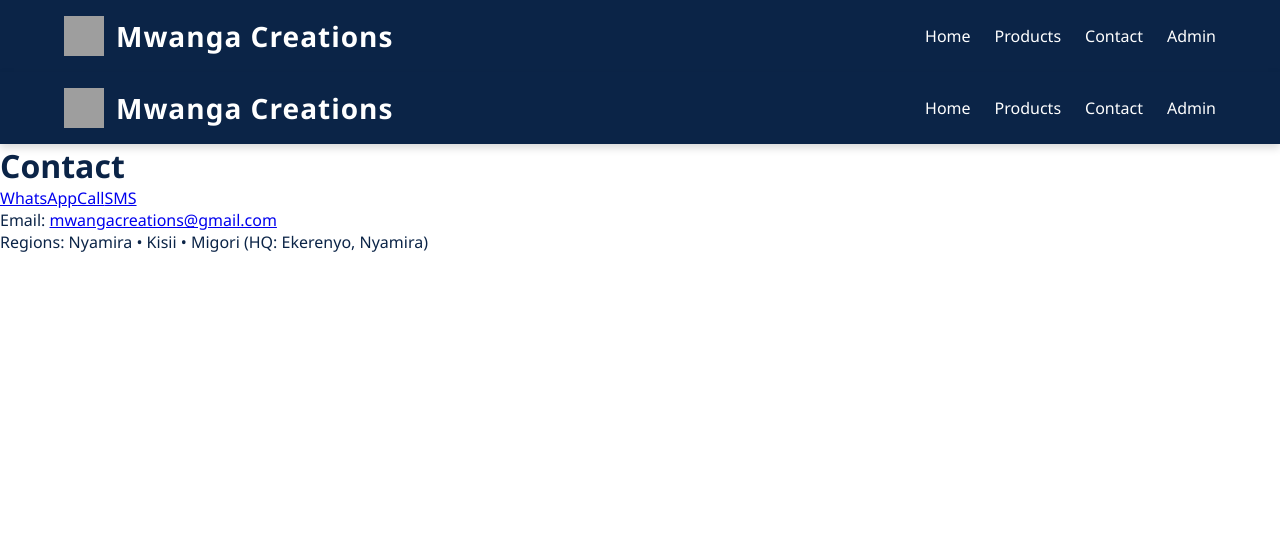
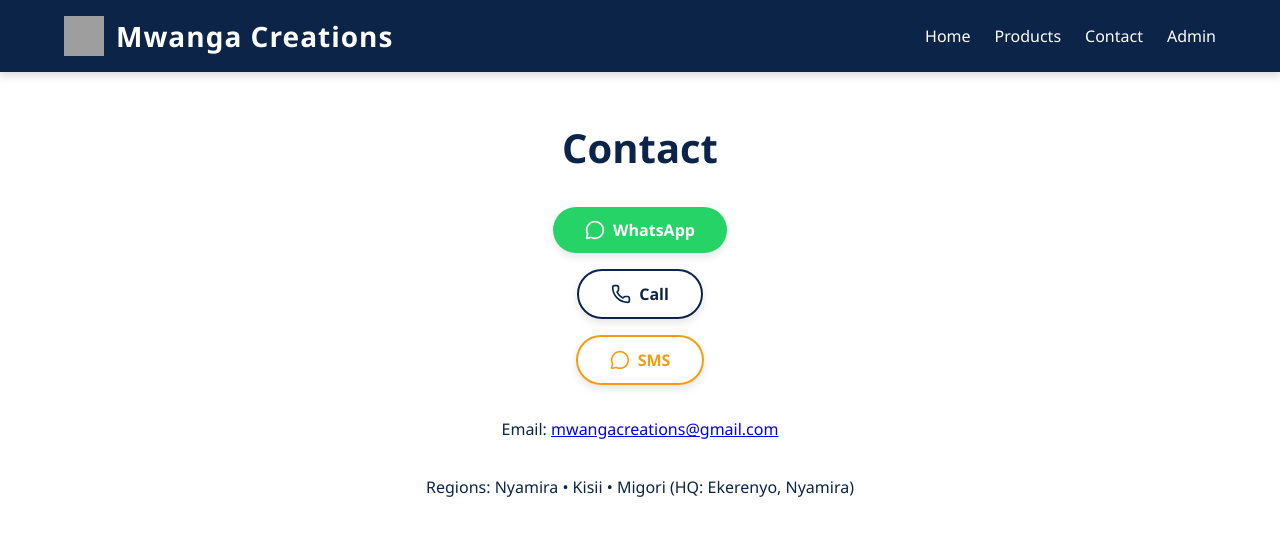
Before and after one commit to BILLADAMS-arch/mwanga-creations, a Next.js app: page /contact in a window 1280 px wide. Shown: the top 536 px of the page. Built offline with nearby package versions, Linux system fonts and the light colour scheme; grey boxes are pictures that could not be loaded.

Commit message:
Update page.js

```diff
--- a/app/contact/page.js
+++ b/app/contact/page.js
@@ -1,16 +1,35 @@
-import Header from "@/components/Header";
+"use client";
+
+import { Phone, MessageCircle } from "lucide-react";
 
 export default function Contact() {
   return (
-    <main>
-      <Header />
-      <h1 className="text-3xl mb-4">Contact</h1>
-      <div className="space-y-3">
-        <a className="btn btn-primary inline-block" href="https://wa.me/254737525933" target="_blank" rel="noreferrer">WhatsApp</a>
-        <a className="btn btn-outline inline-block" href="tel:+254737525933">Call</a>
-        <a className="btn btn-outline inline-block" href="sms:+254737525933">SMS</a>
-        <p>Email: <a className="underline" href="mailto:mwangacreations@gmail.com">mwangacreations@gmail.com</a></p>
-        <p>Regions: Nyamira • Kisii • Migori (HQ: Ekerenyo, Nyamira)</p>
+    <main className="contact-page">
+      <h1 className="contact-title">Contact</h1>
+      <div className="contact-links">
+        <a
+          className="contact-btn whatsapp"
+          href="https://wa.me/254737525933"
+          target="_blank"
+          rel="noreferrer"
+        >
+          <MessageCircle size={20} className="icon" /> WhatsApp
+        </a>
+        <a className="contact-btn call" href="tel:+254737525933">
+          <Phone size={20} className="icon" /> Call
+        </a>
+        <a className="contact-btn sms" href="sms:+254737525933">
+          <MessageCircle size={20} className="icon" /> SMS
+        </a>
+        <p className="contact-info">
+          Email:{" "}
+          <a className="underline" href="mailto:mwangacreations@gmail.com">
+            mwangacreations@gmail.com
+          </a>
+        </p>
+        <p className="contact-info">
+          Regions: Nyamira • Kisii • Migori (HQ: Ekerenyo, Nyamira)
+        </p>
       </div>
     </main>
   );
```
